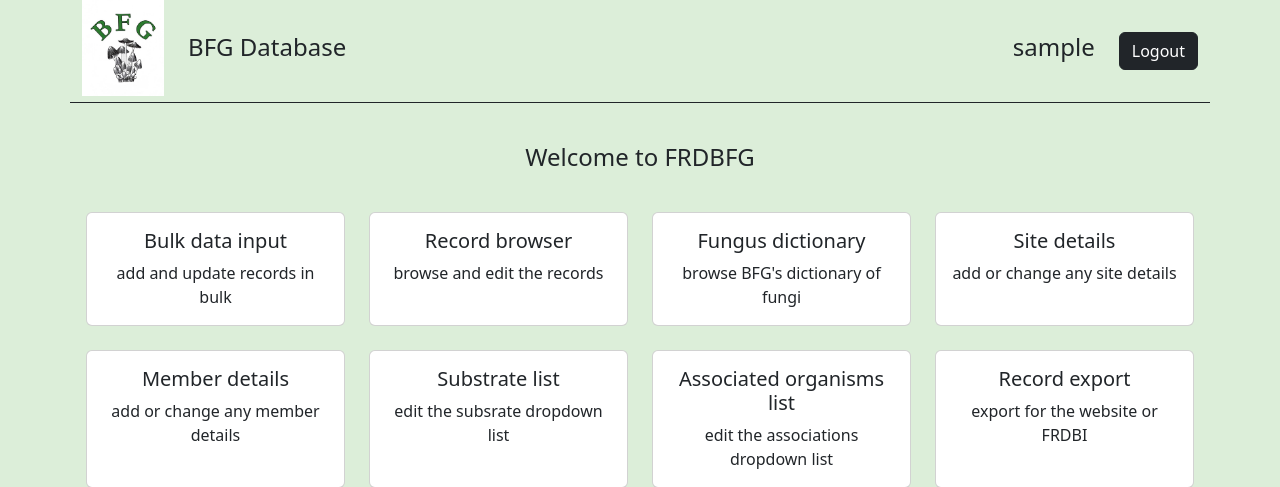
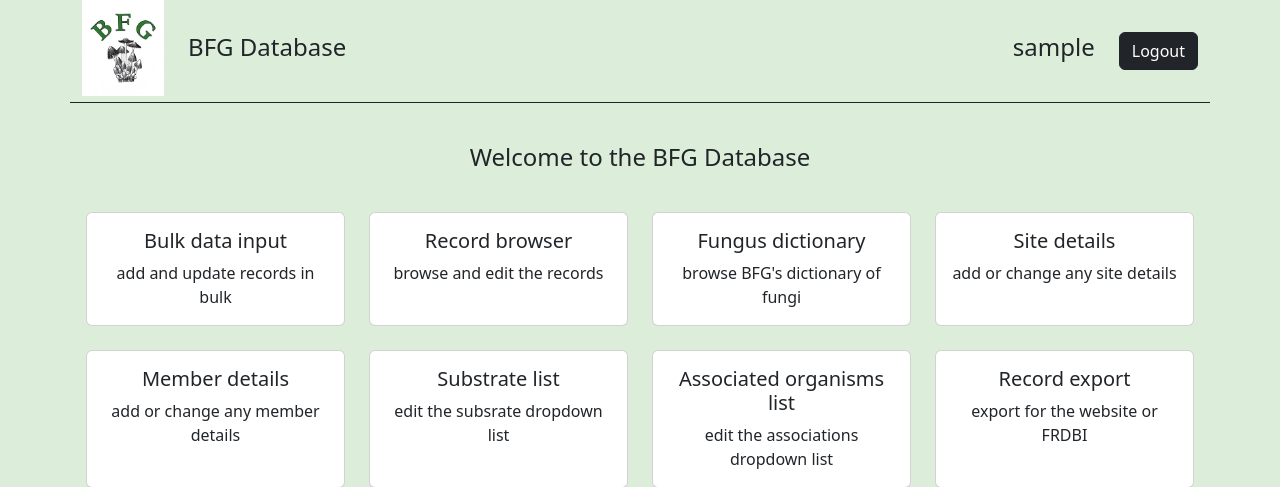
Before and after one commit to Excess10n/BFG-Database-Manager, a Django app: page / in a window 1280 px wide. Shown: the top 487 px of the page. Run offline with Django 5.2, Linux system fonts and the light colour scheme; the visitor is signed in with stand-in values (Sample User, id 1).

Commit message:
release changes 2

```diff
--- a/djangoProject/managementApp/templates/index.html
+++ b/djangoProject/managementApp/templates/index.html
@@ -5,9 +5,9 @@
 {% block content %}
 <div class="mx-auto text-center">
     {% if isManager %}
-        <h4>Welcome to FRDBFG</h4>
+        <h4>Welcome to the BFG Database</h4>
     {% else %}
-        <h4>Welcome to the restricted member view of FRDBFG</h4>
+        <h4>Welcome to the restricted member view of the BFG Database</h4>
     {% endif %}
     <div class="row row-cols-1 row-cols-md-4 g-4 mt-3">
         {% for page in pages %}
--- a/djangoProject/managementApp/views.py
+++ b/djangoProject/managementApp/views.py
@@ -714,7 +714,7 @@ def RecordBrowseView(request):
 
     else:
         # if no filter get all records
-        records = Record.objects.all().order_by('fungusFK__currentFungus__fullName')
+        records = Record.objects.all().order_by("-dateFound", "fungusFK__currentFungus__fullName")
         length = records.count()
 
     # pagination
@@ -1692,7 +1692,7 @@ def ExportExcel(request):
     elif exported == "n":
         records = records.filter(exported=False)
 
-    file = "RecordDate,Site,RecordedName,Certain/Likely/Uncertain,CollectorFull,IdentifierFull,ConfirmerFull,RecAssoc1,RecAssoc2,RecAssoc3,OtherSubstrate,SiteGR,SiteCounty,SiteVC,RecSendersNo,RecRemarks,OtherLiterature,ImageName\n"
+    file = "Collection Date,Location,Fungus Name,Certainty,Collector,Identifier,Independent Confirmer,Assoc. organism 1,Assoc. organism 2,Assoc. organism 3,Other Substrate,Map reference,County,VC no,Sender's no,Fungus Notes,Other literature,ImageName\n"
 
     for rec in records:
         file += f"{rec.dateFound.strftime('%d/%m/%Y')},\"{rec.siteFK.name}\",\"{rec.fungusFK.currentFungus.fullName}\",{rec.certainty},\"{rec.collectorFK.fullName}\",\"{rec.identifierFK.fullName}\","
```
